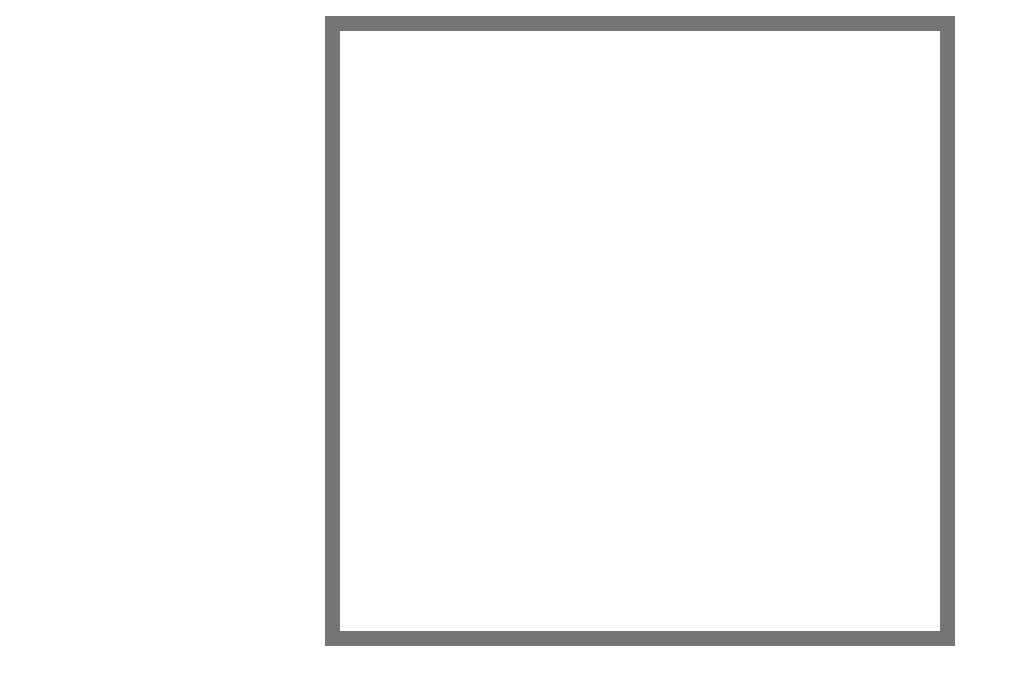
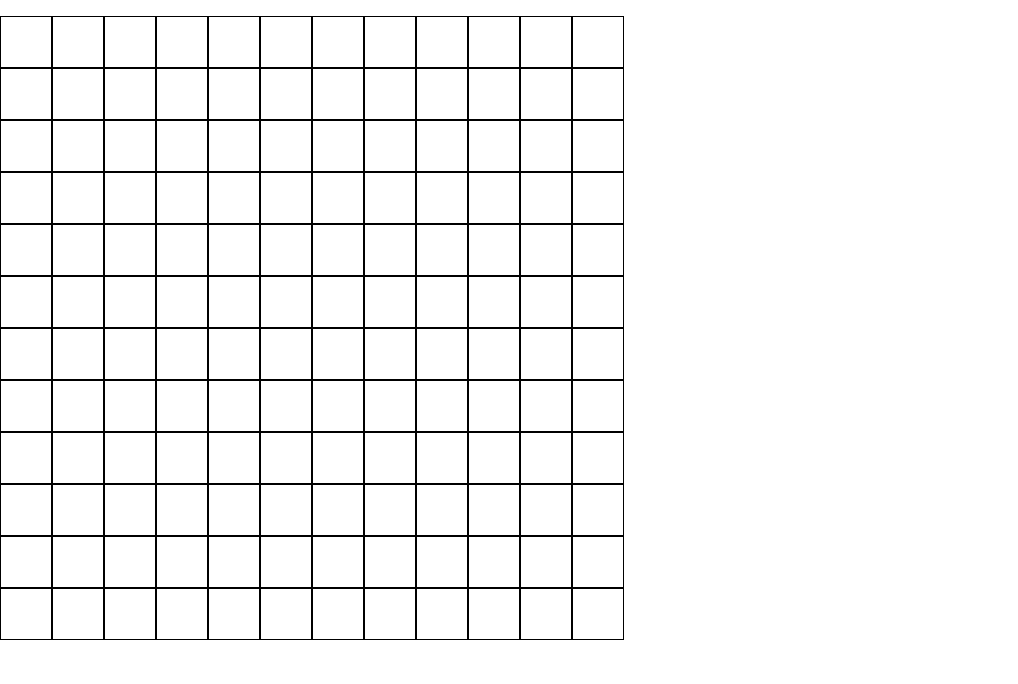
Before and after one commit to Baghaztra/DICE, a website with bundled scripts: page index.html in a window 1280 px wide. Shown: the whole page, without its empty margins (0-1018 px from the left). Built offline with nearby package versions, Linux system fonts and the light colour scheme.

Commit message:
Update index.css
Membuat grid dari array

```diff
--- a/src/index.css
+++ b/src/index.css
@@ -4,8 +4,16 @@
 }
 #board-container {
     background-color: rgb(255, 255, 255);
-    width: 600px;
-    height: 600px;
-    border: 15px solid rgb(117, 117, 117);
     margin: 1rem auto;
 }
+
+#board-container section {
+    display: flex;
+    width: max-content;
+}
+
+#board-container div {
+    width: 50px;
+    height: 50px;
+    border: 0.1px solid black;
+}
--- a/src/js/Board.js
+++ b/src/js/Board.js
@@ -8,12 +8,15 @@ export class Board {
     }
 
     block() {
-        const col = document.createElement("div");
         this.blockRow.forEach((element) => {
             const rowElement = document.createElement("section");
             rowElement.id = element;
             rowElement.setAttribute("block", `${element}`);
-
+            for (let i = 0; i <= this.blockRow.length - 1; i++) {
+                const col = document.createElement("div");
+                col.id = `${element}-${i + 1}`;
+                rowElement.appendChild(col);
+            }
             this.container.appendChild(rowElement);
         });
     }
```
